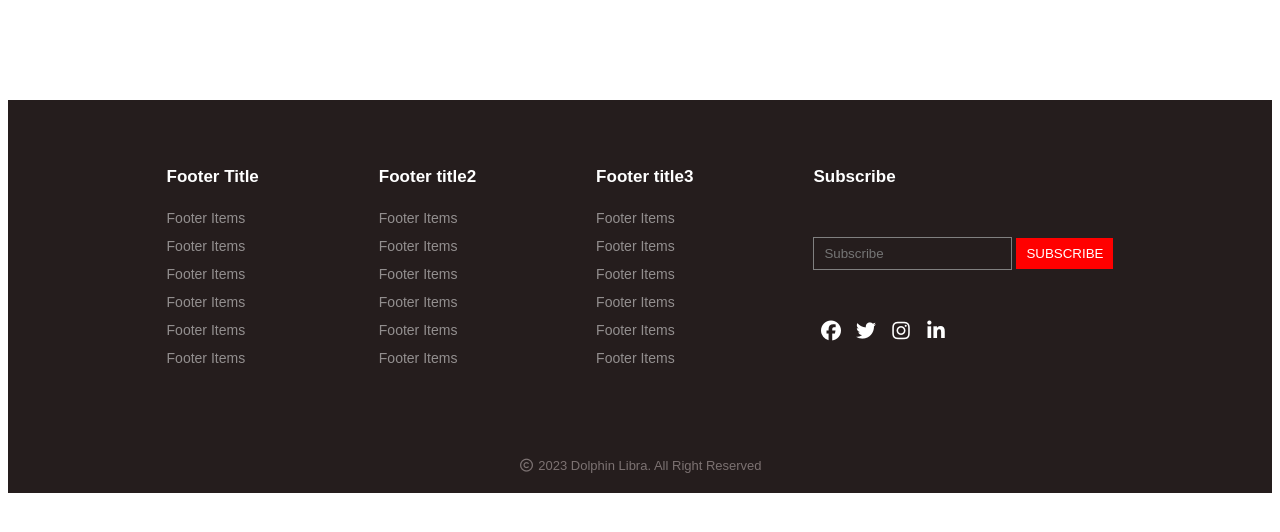
After one commit to touch-rosa17-2/eLibraryOffline, a PHP site: page /footer.php in a window 1280 px wide. The commit adds this page. Shown: the top 532 px of the page. Run offline with PHP 8.4, Linux system fonts and the light colour scheme; some libraries are stand-ins or nearby versions.

Commit message:
finish footer

```diff
--- a/package.json
+++ b/package.json
@@ -1,6 +1,7 @@
 {
   "dependencies": {
     "@fortawesome/fontawesome-free": "^6.3.0",
+    "aos": "^2.3.4",
     "swiper": "^9.1.1"
   }
 }
--- /dev/null
+++ b/src/assets/css/footer.css
@@ -0,0 +1,140 @@
+.footer{
+    width: 100%;
+    height: fit-content;
+    background-color: rgb(37, 29, 29);
+    /* border: 1px solid black; */
+    position: relative;
+    bottom: 0;
+    left: 0;
+    margin-top: 100px;
+    display: flex;
+    flex-direction: column;
+    align-items: center;
+    z-index: 2000;
+}
+.footer-top{
+    display: flex;
+    justify-content: center;
+    align-items: flex-start;
+}
+.footer-item{
+    padding: 50px 40px;
+    margin: 0 20px;
+    color: white;
+    width: fit-content;
+    /* background-color: gray; */
+}
+.footer-item h3{
+    font-family: sans-serif;
+    font-weight: bold;
+    font-size: 17px;
+}
+.footer-item ul{
+    padding: 0;
+}
+.footer-item ul li{
+    list-style: none;
+    padding: 5px 0;
+
+}
+.footer-item ul li a{
+    font-family: arial;
+    font-size: 14px;
+    text-decoration: none;
+    color: white;
+    opacity: 0.5;
+}
+.footer-item ul li a{
+    display: inline;
+    position: relative;
+    text-decoration: none;
+    transition: all 0.3s ease;
+}
+.footer-item ul li a::before{
+    content: "";
+    position: absolute;
+    bottom: -2px;
+    left: 0;
+    width: 0%;
+    height: 0.5px;
+    background-color: rgb(138, 135, 135);
+    transition: width 0.2s ease;
+}
+.footer-item ul li a:hover::before{
+    width: 100%;
+}
+.footer-item ul li a:hover{
+
+    opacity: 1;
+}
+/* keep intouch footer */
+.footer-item form{
+    margin-top: 50px;
+}
+.footer-item form input{
+    padding: 8px 10px;
+}
+.footer-item form input[type=text]{
+    background: none;
+    color: rgb(255, 255, 255);
+    outline: none;
+    border: none;
+    border-bottom: 1px solid gray;
+    border-top: 0.4px solid gray;
+    border-left: 0.4px solid gray;
+    border-right: 0.4px solid gray;
+}
+.footer-item form input[type=text]:focus{
+    background-color: rgb(255, 243, 243);
+    color: black;
+    outline: none;
+}
+.btnSubscribe{
+    background-color: red;
+    color: white;
+    text-transform:uppercase;
+    cursor: pointer;
+    transition: all 0.3s ease;
+    outline: none;
+    border: none;
+}
+.btnSubscribe:hover{
+    transition: all 0.3s ease;
+    background-color: blue;
+}
+.footer-keepInTouch{
+    margin-top: 50px;
+    display: flex;
+    justify-content: flex-start;
+    align-items: center;
+}
+.footer-social{
+    padding: 0 5px;
+}
+.footer-social a{
+    font-size: 20px;
+    color: white;
+    transition: all 0.2s ease;
+}
+.footer-social a:hover{
+    color: blue;
+}
+/* copyright section */
+.foooter-bottom{
+    width: 100%;
+    margin: auto;
+}
+.footer-copyRight{
+    padding: 20px;
+    color: rgb(124, 114, 114);
+    font-size: 13px;
+    font-family: sans-serif;
+}
+.footer-copyRight a{
+    color: rgb(124, 114, 114);
+    text-decoration: none;
+}
+.footer-copyRight a:hover{
+    color: white;
+    opacity: 0.7;
+}
--- a/src/configStyle.php
+++ b/src/configStyle.php
@@ -14,6 +14,9 @@
     <!-- ===============js -->
     <!-- wrapper item -->
     <script src="./assets/js/script.js"></script>
+    <!-- AOS -->
+    <link rel="stylesheet" href="../node_modules/aos/dist/aos.css">
+    <script src="../node_modules/aos/dist/aos.js"></script>
     <!-- responsive 960px -->
     <!-- <link rel="stylesheet" href="./assets/css/maxW960.css"> -->
     <link rel="stylesheet" href="./assets/css/maxW1366.css">
--- /dev/null
+++ b/src/footer.php
@@ -0,0 +1,123 @@
+<!DOCTYPE html>
+<html lang="en">
+<head>
+    <meta charset="UTF-8">
+    <meta http-equiv="X-UA-Compatible" content="IE=edge">
+    <meta name="viewport" content="width=device-width, initial-scale=1.0">
+    <link rel="stylesheet" href="./assets/css/footer.css">
+    <link rel="stylesheet" href="./assets/css/maxW1366.css">
+    <link rel="stylesheet" href="../node_modules/@fortawesome/fontawesome-free/css/all.min.css">
+    <title>Footer</title>
+</head>
+<body>
+    <div class="footer">
+        <div class="footer-top">
+            <div class="footer-item">
+                <h3>Footer Title</h3>
+                <ul>
+                    <li>
+                        <a href="#">Footer Items</a>
+                    </li>
+                    <li>
+                        <a href="#">Footer Items</a>
+                    </li>
+                    <li>
+                        <a href="#">Footer Items</a>
+                    </li>
+                    <li>
+                        <a href="#">Footer Items</a>
+                    </li>
+                    <li>
+                        <a href="#">Footer Items</a>
+                    </li>
+                    <li>
+                        <a href="#">Footer Items</a>
+                    </li>
+                </ul>
+            </div>
+            <div class="footer-item">
+                <h3>Footer title2</h3>
+                <ul>
+                    <li>
+                        <a href="#">Footer Items</a>
+                    </li>
+                    <li>
+                        <a href="#">Footer Items</a>
+                    </li>
+                    <li>
+                        <a href="#">Footer Items</a>
+                    </li>
+                    <li>
+                        <a href="#">Footer Items</a>
+                    </li>
+                    <li>
+                        <a href="#">Footer Items</a>
+                    </li>
+                    <li>
+                        <a href="#">Footer Items</a>
+                    </li>
+                </ul>
+            </div>
+            <div class="footer-item">
+                <h3>Footer title3</h3>
+                <ul>
+                    <li>
+                        <a href="#">Footer Items</a>
+                    </li>
+                    <li>
+                        <a href="#">Footer Items</a>
+                    </li>
+                    <li>
+                        <a href="#">Footer Items</a>
+                    </li>
+                    <li>
+                        <a href="#">Footer Items</a>
+                    </li>
+                    <li>
+                        <a href="#">Footer Items</a>
+                    </li>
+                    <li>
+                        <a href="#">Footer Items</a>
+                    </li>
+                </ul>
+            </div>
+            <div class="footer-item">
+                <h3>Subscribe</h3>
+                <form action="" method="post">
+                    <input type="text" name="subscribe" class="subscribe-box" placeholder="Subscribe">
+                    <input type="submit" value="Subscribe" class="btnSubscribe" name="subscribeBtn">
+                </form>
+                <div class="footer-keepInTouch">
+                    <div class="footer-social footer-facebook">
+                        <a href="#">
+                            <i class="fab fa-facebook"></i>
+                        </a>
+                    </div>
+                    <div class="footer-social footer-twitter">
+                        <a href="#">
+                            <i class="fab fa-twitter"></i>
+                        </a>
+                    </div>
+                    <div class="footer-social footer-instagram">
+                        <a href="#">
+                            <i class="fab fa-instagram"></i>
+                        </a>
+                    </div>
+                    <div class="footer-social footer-linkedIn">
+                        <a href="#">
+                            <i class="fab fa-linkedin-in"></i>
+                        </a>
+                    </div>
+                </div>
+            </div>
+        </div>
+        <div class="footer-bottom">
+            <div class="footer-copyRight">
+                <i class="fa-regular fa-copyright"></i>
+                <span>2023 <a href="#">Dolphin Libra</a>. All Right Reserved</span>
+            </div>
+        </div>
+    </div>
+
+</body>
+</html>
```
Also changed, not shown: src/assets/css/homePage.css (added, +131 -0 lines), src/assets/css/maxW1366.css (+97 -4 lines), src/assets/css/style.css (+83 -6 lines), src/homePage.php (added, +75 -0 lines), src/index.php (+39 -13 lines), package-lock.json.
